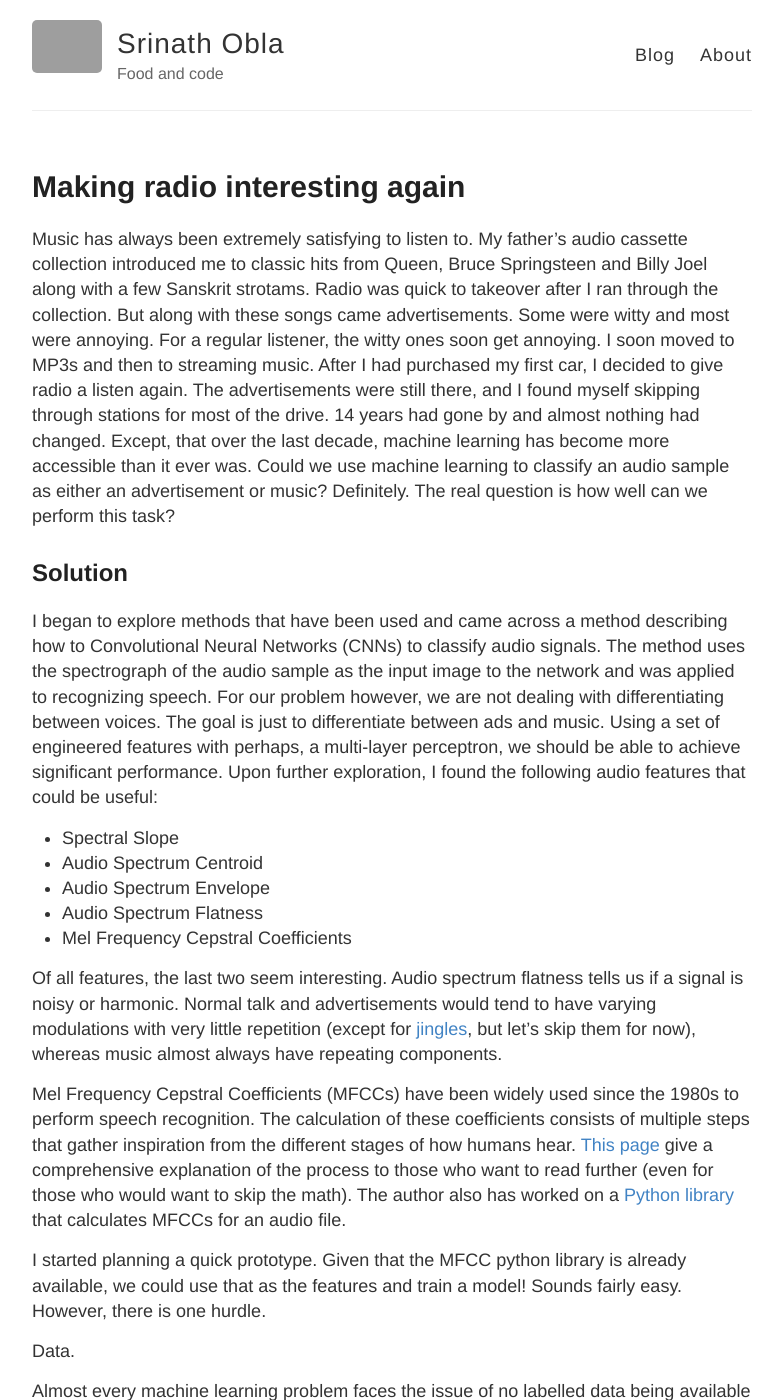
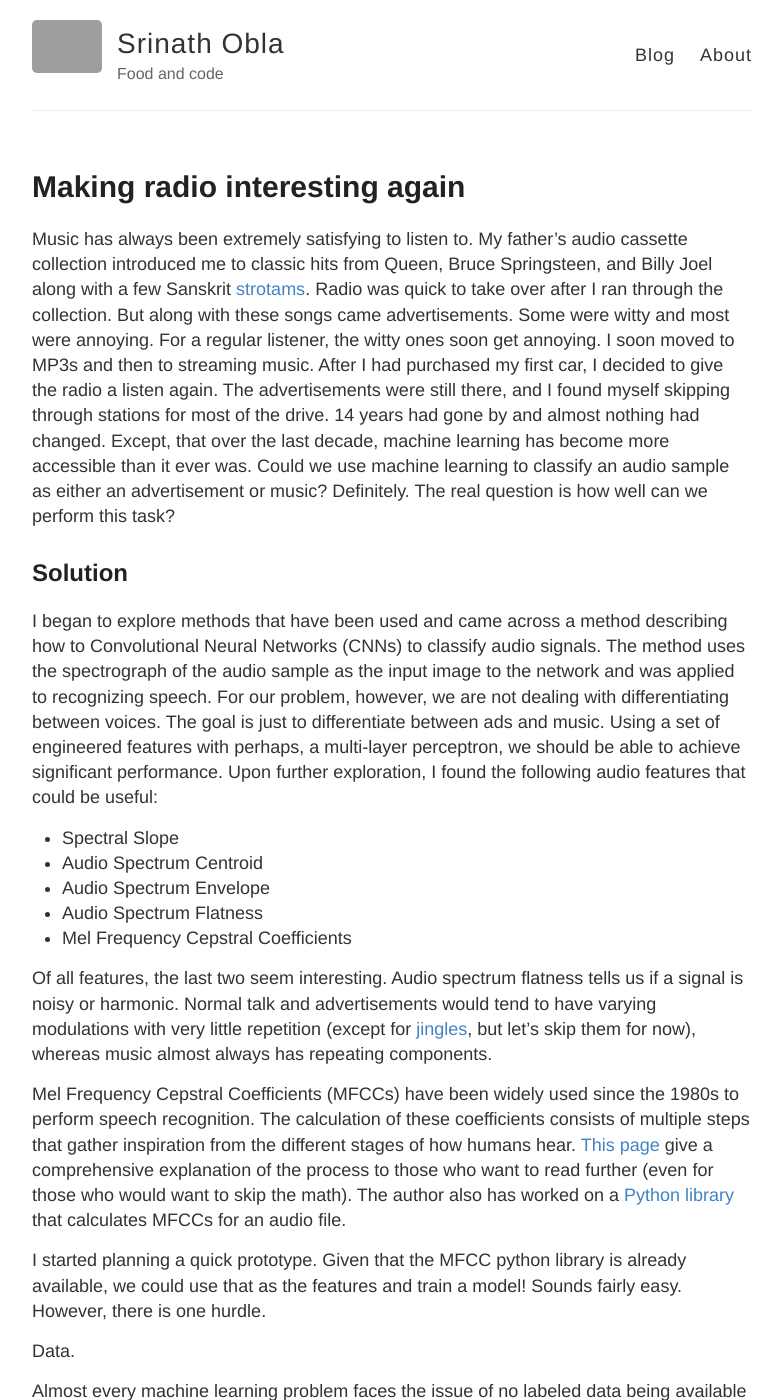
Before and after one commit to srinathos/srinathos.github.io, a Jekyll site: the page built from _posts/2019-05-1-Better-Radio.md, in a window 1280 px wide and 1400 px high. Shown: the whole window, without its empty margins (248-1030 px from the left). Built offline with Jekyll 4.4.1, drawn with Linux system fonts in a browser that asks for light colours; some of the changed text lies outside the part shown; grey boxes are pictures that could not be loaded.

Commit message:
Updating with corrections/rearragement

```diff
--- a/_posts/2019-05-1-Better-Radio.md
+++ b/_posts/2019-05-1-Better-Radio.md
@@ -4,10 +4,10 @@ title: Making radio interesting again
 ---
 
 Music has always been extremely satisfying to listen to.
-My father’s audio cassette collection introduced me to classic hits from Queen, Bruce Springsteen and Billy Joel along with a few Sanskrit strotams.
-Radio was quick to takeover after I ran through the collection. But along with these songs came advertisements.
+My father’s audio cassette collection introduced me to classic hits from Queen, Bruce Springsteen, and Billy Joel along with a few Sanskrit [strotams](https://en.wikipedia.org/wiki/Stotra).
+Radio was quick to take over after I ran through the collection. But along with these songs came advertisements.
 Some were witty and most were annoying. For a regular listener, the witty ones soon get annoying.
-I soon moved to MP3s and then to streaming music. After I had purchased my first car, I decided to give radio a listen again.
+I soon moved to MP3s and then to streaming music. After I had purchased my first car, I decided to give the radio a listen again.
 The advertisements were still there, and I found myself skipping through stations for most of the drive.
 14 years had gone by and almost nothing had changed. Except, that over the last decade, machine learning has become more accessible than it ever was.
 Could we use machine learning to classify an audio sample as either an advertisement or music? Definitely.
@@ -17,7 +17,7 @@ The real question is how well can we perform this task?
 
 I began to explore methods that have been used and came across a method describing how to Convolutional Neural Networks (CNNs) to classify audio signals.
 The method uses the spectrograph of the audio sample as the input image to the network and was applied to recognizing speech.
-For our problem however, we are not dealing with differentiating between voices.
+For our problem, however, we are not dealing with differentiating between voices.
 The goal is just to differentiate between ads and music.
 Using a set of engineered features with perhaps, a multi-layer perceptron, we should be able to achieve significant performance.
 Upon further exploration, I found the following audio features that could be useful:
@@ -29,7 +29,7 @@ Upon further exploration, I found the following audio features that could be use
 - Mel Frequency Cepstral Coefficients
 
 Of all features, the last two seem interesting. Audio spectrum flatness tells us if a signal is noisy or harmonic.
-Normal talk and advertisements would tend to have varying modulations with very little repetition (except for [jingles](https://producer.musicradiocreative.com/why-do-radio-stations-use-jingles/), but let’s skip them for now), whereas music almost always have repeating components.
+Normal talk and advertisements would tend to have varying modulations with very little repetition (except for [jingles](https://producer.musicradiocreative.com/why-do-radio-stations-use-jingles/), but let’s skip them for now), whereas music almost always has repeating components.
 
 Mel Frequency Cepstral Coefficients (MFCCs) have been widely used since the 1980s to perform speech recognition.
 The calculation of these coefficients consists of multiple steps that gather inspiration from the different stages of how humans hear.
@@ -68,8 +68,8 @@ Remember that this is only using the MFCC for the audio sample and with the defa
 I expect the performance of the model to improve if the following are explored:
 - Increasing the sampling window for the MFCC library. The default is 25ms; perhaps increasing it to 40-50ms would capture the differences better between advertisements and music.
 - Optimizing MLP parameters. Using a scikit-learn’s grid search would greatly help here.
-- Using more features. I suspect audio spectrum flatness would help improve the model.
+- Using more features. I suspect the audio spectrum flatness would help improve the model.
 - I’ve seen SVMs used for audio classification. Since this is a relatively general classification problem compared to speech recognition, I presume it should do a good job.
 
-For those who would like to pursue this further, you can find all the related code on my [github repository](https://github.com/srinathos/slightlyBetterRadio).
-The repository readme has more information, but feel free to contact me for more information.
+For those who would like to pursue this further, you can find all the related code on my [Github repository](https://github.com/srinathos/slightlyBetterRadio).
+The repository readme has more information, but feel free to contact me if you have any questions!
```
Also changed, not shown: other parts of _posts/2019-05-1-Better-Radio.md (+4 -4 lines), _posts/2019-04-15-HE-intro.md (renamed from _posts/2019-06-15-HE-intro.md).
